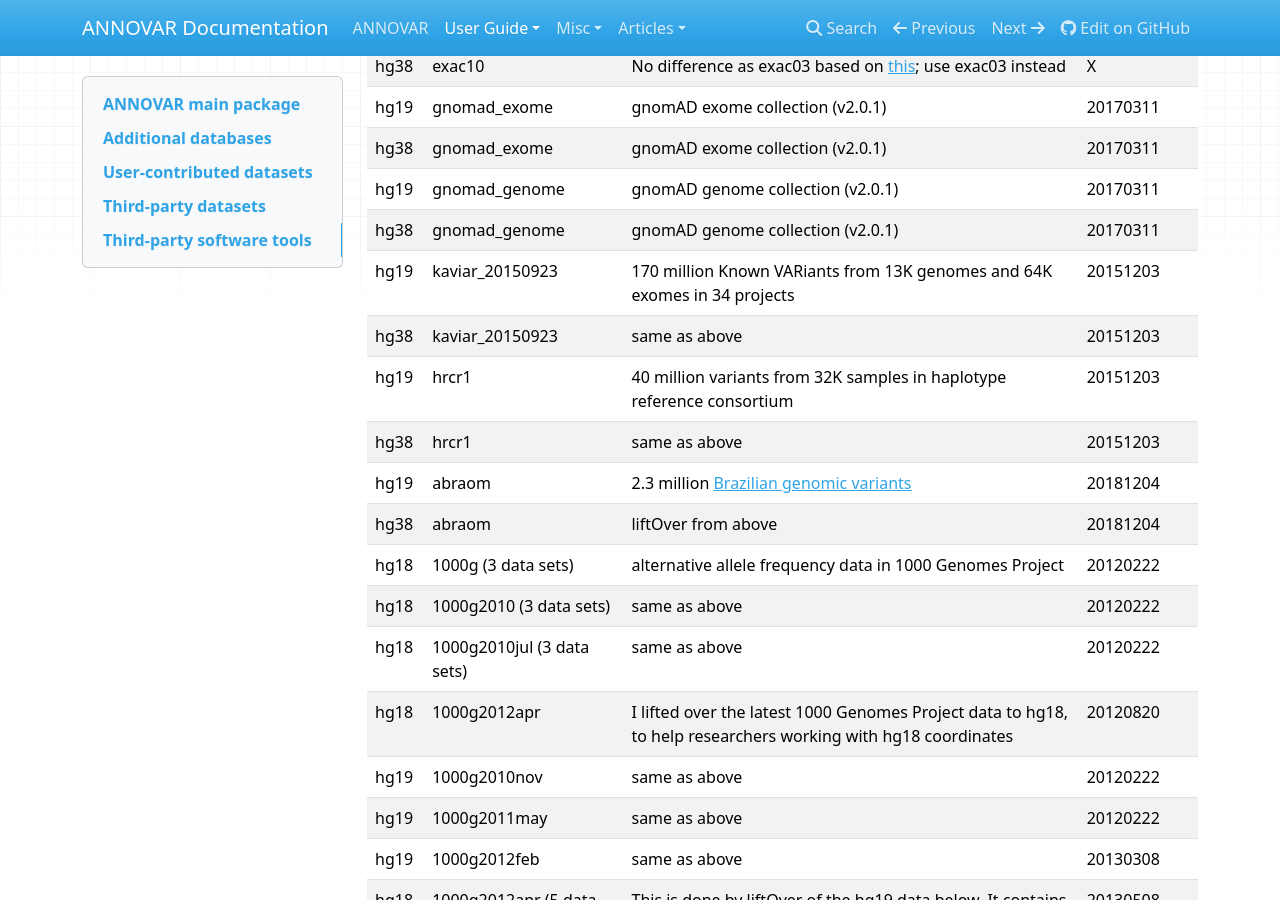
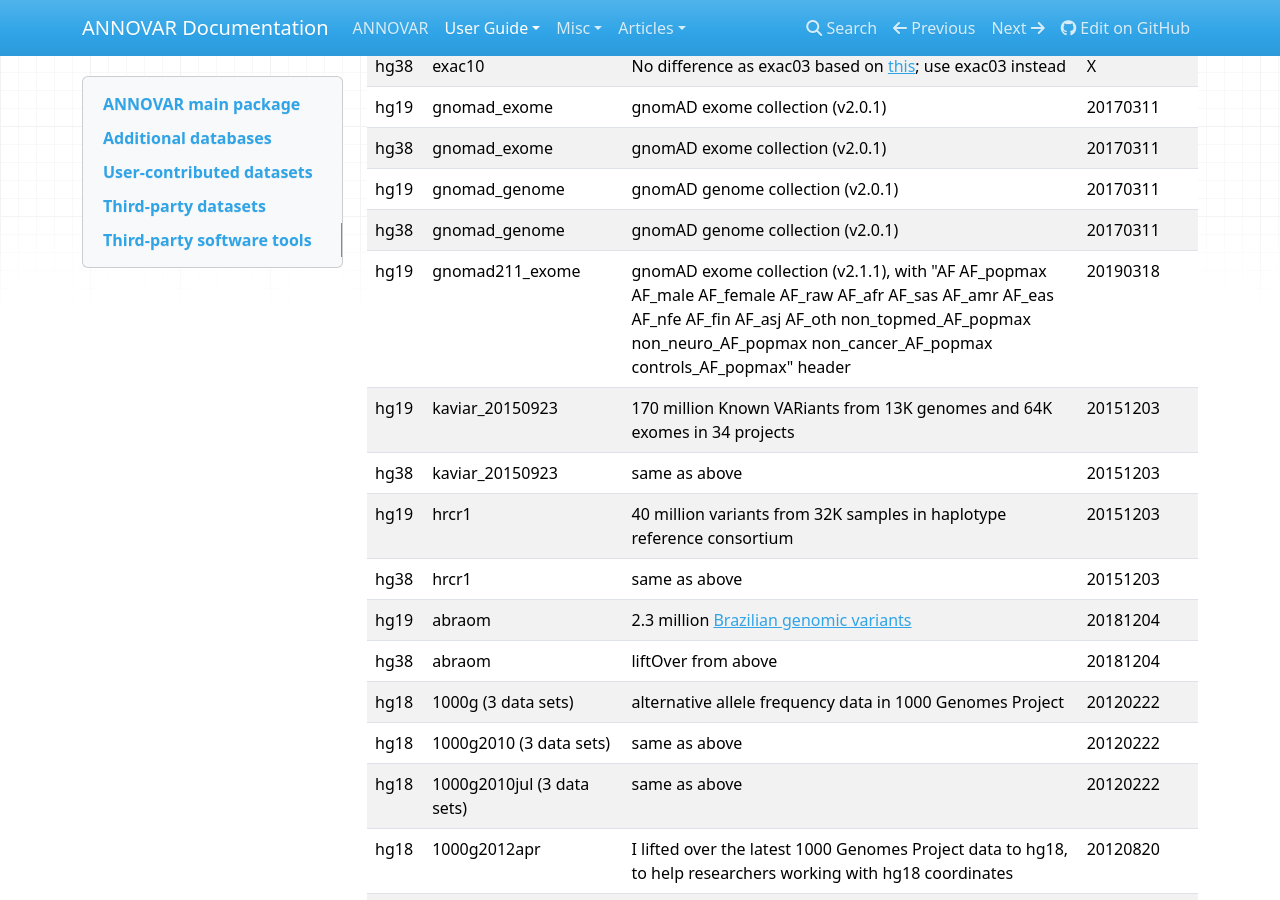
Before and after one commit to WGLab/doc-ANNOVAR, an MkDocs documentation site: the page built from docs/user-guide/download.md, in a window 1280 px wide and 900 px high, scrolled down 4016 px. Built offline with MkDocs 1.6.1, drawn with Linux system fonts in a browser that asks for light colours; nearby versions of some CDN libraries; comment, search, counter and statistics services are not loaded; old or Windows-style settings are respelled for this version of MkDocs.

Commit message:
Update download.md

```diff
--- a/docs/user-guide/download.md
+++ b/docs/user-guide/download.md
@@ -91,6 +91,7 @@ Several very commonly used annotation databases for human genomes are additional
 | hg38 | gnomad_exome | gnomAD exome collection (v2.0.1) | 20170311 |
 | hg19 | gnomad_genome | gnomAD genome collection (v2.0.1) | 20170311 |
 | hg38 | gnomad_genome | gnomAD genome collection (v2.0.1) | 20170311 |
+| hg19 | gnomad211_exome | gnomAD exome collection (v2.1.1), with "AF AF_popmax AF_male AF_female AF_raw AF_afr AF_sas AF_amr AF_eas AF_nfe AF_fin AF_asj AF_oth non_topmed_AF_popmax non_neuro_AF_popmax non_cancer_AF_popmax controls_AF_popmax" header | 20190318 |
 | hg19 | kaviar_20150923 | 170 million Known VARiants from 13K genomes and 64K exomes in 34 projects | 20151203 |
 | hg38 | kaviar_20150923 | same as above | 20151203 |
 | hg19 | hrcr1 | 40 million variants from 32K samples in haplotype reference consortium | 20151203 |
```
